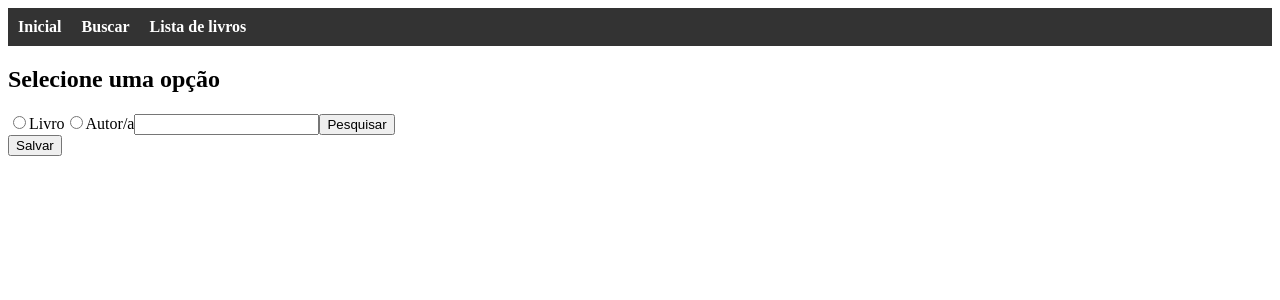
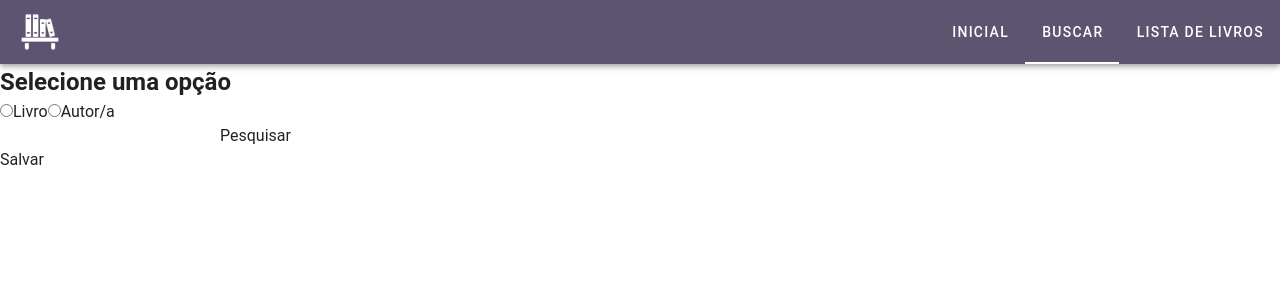
Before and after one commit to RaaphaelGomesS/read-plan-vue, a Vue app: page /search in a window 1280 px wide. Shown: the top 300 px of the page. Built offline with nearby package versions, Linux system fonts and the light colour scheme.

Commit message:
add style for navbar

```diff
--- a/package.json
+++ b/package.json
@@ -12,11 +12,13 @@
     "core-js": "^3.8.3",
     "vue": "^3.2.13",
     "vue-router": "^4.0.13",
-    "vuedraggable": "^4.1.0"
+    "vuedraggable": "^4.1.0",
+    "vuetify": "^3.8.0"
   },
   "devDependencies": {
     "@babel/core": "^7.12.16",
     "@babel/eslint-parser": "^7.12.16",
+    "@mdi/font": "^7.4.47",
     "@vue/cli-plugin-babel": "~5.0.0",
     "@vue/cli-plugin-eslint": "~5.0.0",
     "@vue/cli-service": "~5.0.0",
--- a/src/App.vue
+++ b/src/App.vue
@@ -1,6 +1,10 @@
 <template>
-  <NavBar></NavBar>
-  <router-view />
+  <v-app>
+    <NavBar></NavBar>
+    <v-main>
+      <router-view />
+    </v-main>
+  </v-app>
 </template>
 
 <script>
--- a/src/components/NavBar.vue
+++ b/src/components/NavBar.vue
@@ -1,17 +1,16 @@
 <template>
-    <nav class="navbar">
-      <ul class="nav-list">
-        <li>
-          <router-link to="/">Inicial</router-link>
-        </li>
-        <li>
-          <router-link to="/search">Buscar</router-link>
-        </li>
-        <li>
-          <router-link to="/list">Lista de livros</router-link>
-        </li>
-      </ul>
-    </nav>
+  <v-app-bar fixed color="#5C5470">
+
+    <v-img src="/book-shelf.png" max-height="40" max-width="40" contain class="ml-5"></v-img>
+
+    <v-spacer></v-spacer>
+
+    <v-tabs>
+      <v-tab to="/">Inicial</v-tab>
+      <v-tab to="/search">Buscar</v-tab>
+      <v-tab to="/list">Lista de livros</v-tab>
+    </v-tabs>
+  </v-app-bar>
 </template>
 
 <script>
@@ -21,26 +20,7 @@
 </script>
 
 <style scoped>
-  .navbar {
-    background-color: #333;
-    padding: 10px;
-  }
-
-  .nav-list {
-    list-style: none;
-    display: flex;
-    gap: 20px;
-    margin: 0;
-    padding: 0;
-  }
-
-  .nav-list li a {
-    color: #fff;
-    text-decoration: none;
-    font-weight: bold;
-  }
-
-  .nav-list li a:hover {
-    text-decoration: underline;
+.v-tabs-bar {
+  float: left !important;
 }
 </style>
--- a/src/components/Search.vue
+++ b/src/components/Search.vue
@@ -1,15 +1,17 @@
 <template>
-  <div>
+  <div class="container">
     <h2>{{ adaptativeText }}</h2>
-    <div>
-      <input type="radio" id="book" value="book" v-model="selectedOption" />
-      <label for="book">Livro</label>
+    <div class="search">
+      <div class="radioInput">
+        <input type="radio" id="book" value="book" v-model="selectedOption" />
+        <label for="book">Livro</label>
 
-      <input type="radio" id="author" value="author" v-model="selectedOption" />
-      <label for="author">Autor/a</label>
+        <input type="radio" id="author" value="author" v-model="selectedOption" />
+        <label for="author">Autor/a</label>
+      </div>
 
-      <input type="text" v-model="inputText" />
-      <button @click="search">Pesquisar</button>
+      <input class="textInput" type="text" v-model="inputText" />
+      <button class="button" @click="search">Pesquisar</button>
     </div>
   </div>
 </template>
--- a/src/components/SearchPlanner.vue
+++ b/src/components/SearchPlanner.vue
@@ -3,7 +3,6 @@
         <Search @book-searched="addSearched" />
         <button @click="saveSelectedBooks">Salvar</button>
         <FoundBooks :books="searchedBooks" @update-selection="selectionUpdate" />
-
     </div>
 </template>
 
--- a/src/main.js
+++ b/src/main.js
@@ -2,8 +2,23 @@ import { createApp } from 'vue'
 import App from './App.vue'
 import router from './router/router'
 
+import 'vuetify/styles'
+import '@mdi/font/css/materialdesignicons.css'
+import { createVuetify } from 'vuetify'
+import * as components from 'vuetify/components'
+import * as directives from 'vuetify/directives'
+
+const vuetify = createVuetify({
+    components,
+    directives,
+    icons: {
+      defaultSet: 'mdi'
+    },
+  })
+
 const app = createApp(App);
 
 app.use(router);
+app.use(vuetify);
 
 app.mount('#app');
```
Also changed, not shown: public/book-shelf.png (added), 1 other file (tests, documents, lock files or other folders). Lines whose indentation alone changed are shown as unchanged.
